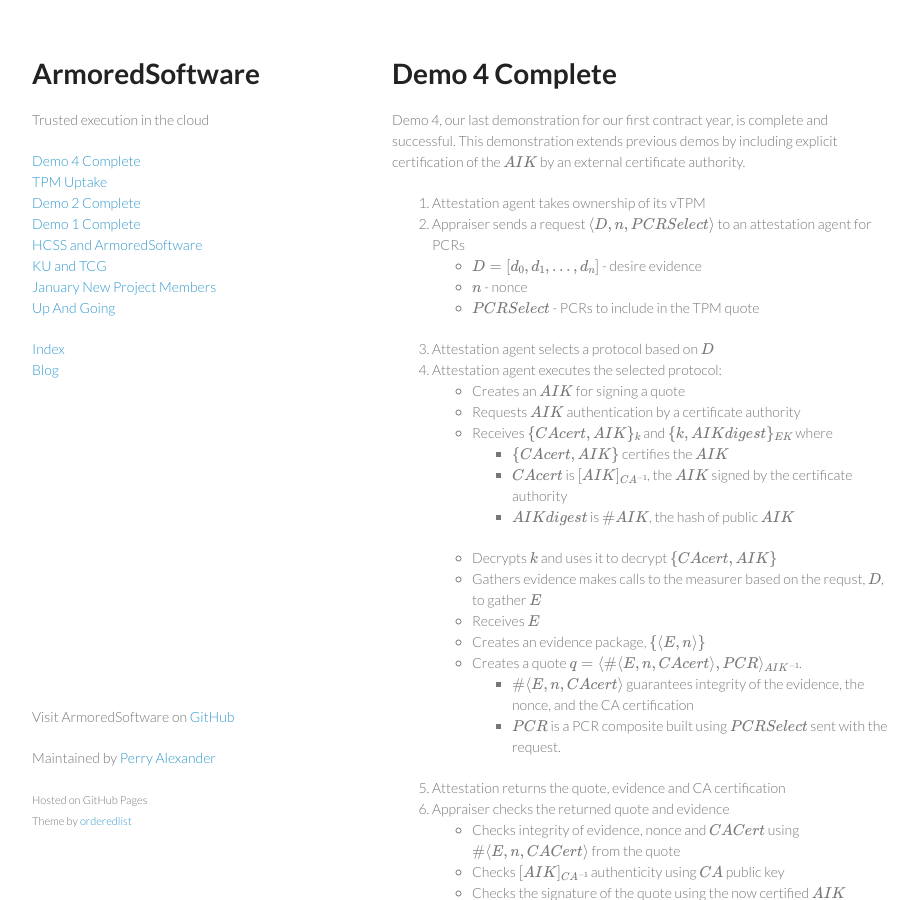
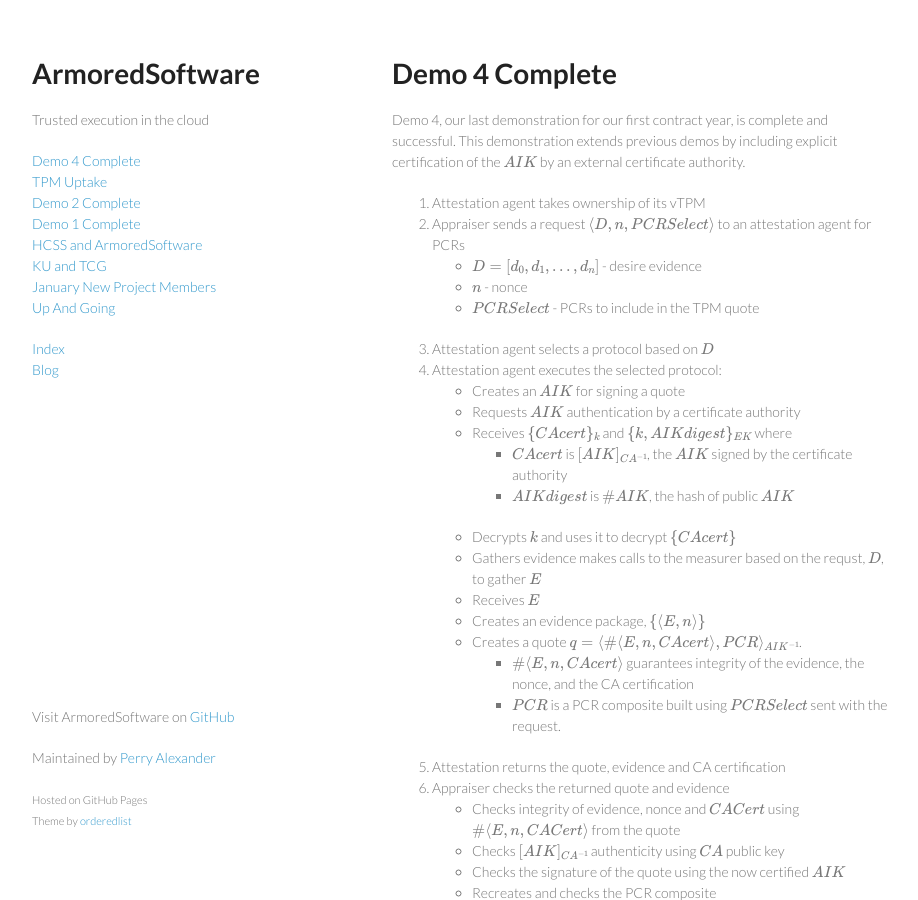
Before and after one commit to armoredsoftware/armoredsoftware.github.io, a Jekyll site: the page built from _posts/2014-11-17-Demo-4-Complete.md, in a window 1280 px wide and 900 px high. Shown: the whole window, without its empty margins (178-1096 px from the left). Built offline with Jekyll 4.4.1, drawn with Linux system fonts in a browser that asks for light colours; formulas are drawn with MathJax 3.

Commit message:
fixing CACert/AIK redundancy

```diff
--- a/_posts/2014-11-17-Demo-4-Complete.md
+++ b/_posts/2014-11-17-Demo-4-Complete.md
@@ -18,13 +18,12 @@ certificate authority.
 1. Attestation agent executes the selected protocol:
 	* Creates an \\(AIK\\) for signing a quote
 	* Requests \\(AIK\\) authentication by a certificate authority
-	* Receives \\(\\{CAcert,AIK\\}\_{k}\\) and
+	* Receives \\(\\{CAcert\\}\_{k}\\) and
 	  \\(\\{k,AIKdigest\\}\_{EK}\\) where
-	  * \\(\\{CAcert,AIK\\}\\) certifies the \\(AIK\\)
 	  * \\(CAcert\\) is \\([AIK]_{CA^{-1}}\\), the \\(AIK\\) signed by
       the certificate authority
 	  * \\(AIKdigest\\) is \\(\\#AIK\\), the hash of public \\(AIK\\)
-	* Decrypts \\(k\\) and uses it to decrypt \\(\\{CAcert,AIK\\}\\)
+	* Decrypts \\(k\\) and uses it to decrypt \\(\\{CAcert\\}\\)
 	* Gathers evidence makes calls to the measurer based on the
       requst, \\(D\\), to gather \\(E\\)
 	* Receives \\(E\\)
```
